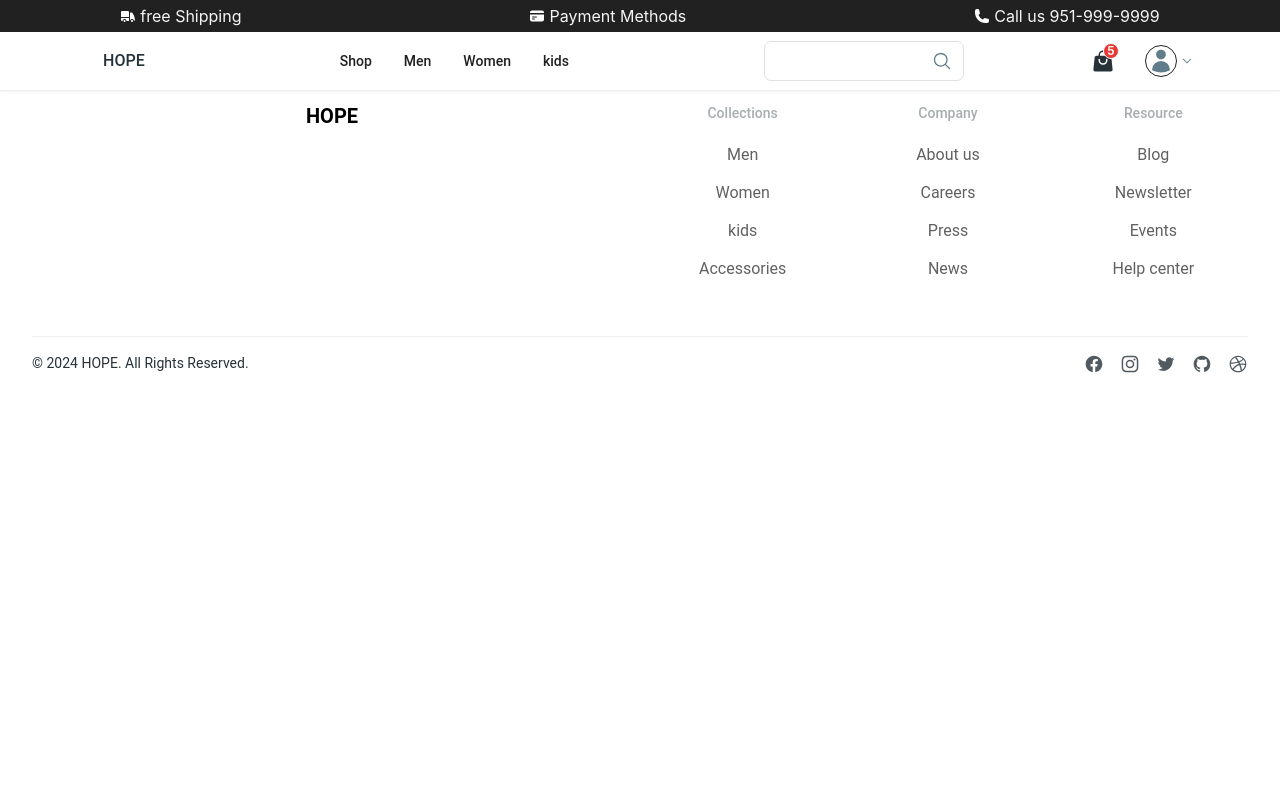
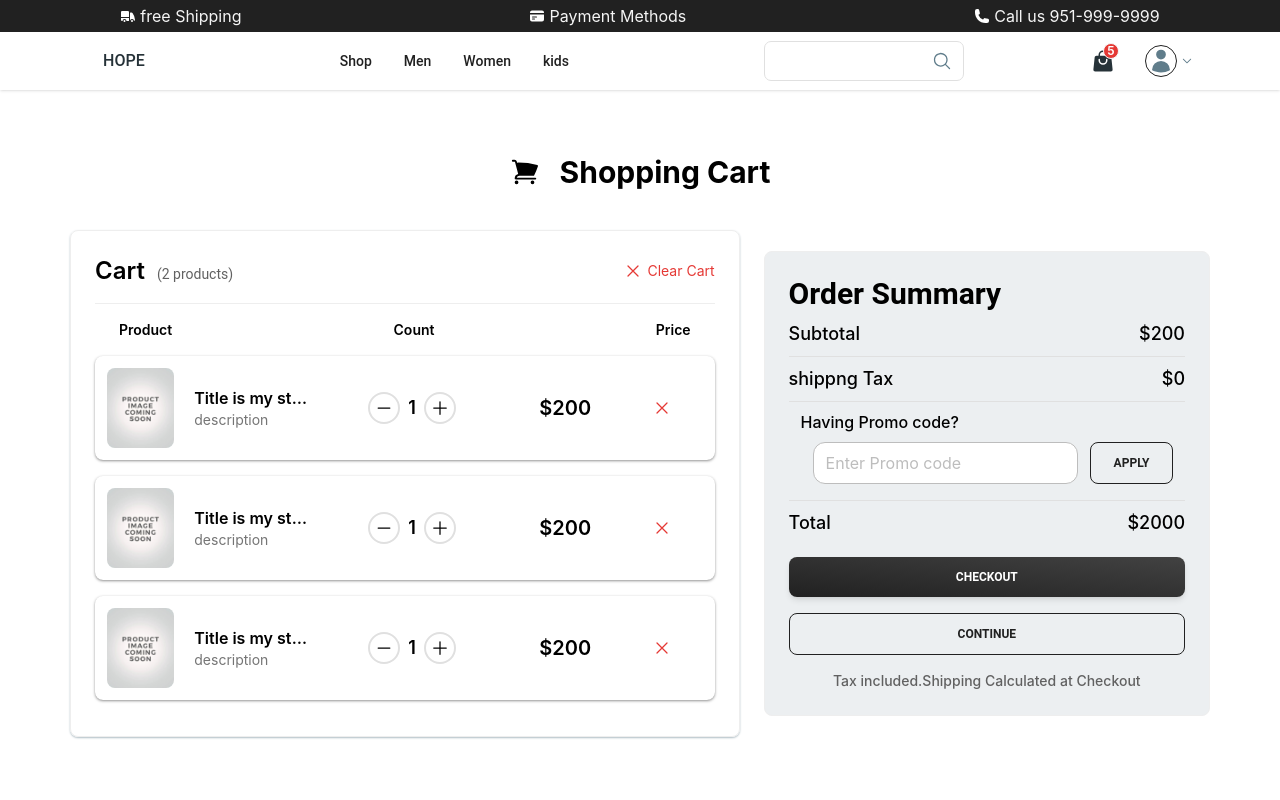
Before and after one commit to jagadeeshm2002/hope, a React (Create React App) app in the folder client/: page /cart in a window 1280 px wide. Shown: the top 800 px of the page. Built offline with nearby package versions, Linux system fonts and the light colour scheme; sample sign-in values are in the browser's storage.

Commit message:
cart page updated

```diff
--- a/client/package.json
+++ b/client/package.json
@@ -16,6 +16,7 @@
     "react-redux": "^9.1.1",
     "react-router-dom": "^6.22.3",
     "react-scripts": "5.0.1",
+    "react-toastify": "^10.0.5",
     "web-vitals": "^2.1.4"
   },
   "scripts": {
--- a/client/src/App.js
+++ b/client/src/App.js
@@ -11,6 +11,7 @@ import RequireAuth from "./features/auth/RequireAuth";
 import HomeScreen from "./pages/home";
 import Shop from "./pages/shop";
 import SingleProduct from "./pages/singleProduct";
+import CartPage from "./pages/cart";
 
 function App() {
   return (
@@ -25,12 +26,13 @@ function App() {
           <Route path="men" element={<Shop category={'men'} />} />
           <Route path="women" element={<Shop category={'women'} />} />
           <Route path="kids" element={<Shop category={'kids'} />} />
-          <Route path="/shop/:slug" element={<SingleProduct />} />
+          <Route path="shop/:slug" element={<SingleProduct />} />
 
           {/* private routes*/}
-
+  c
           <Route element={<RequireAuth />}>
             <Route path="welcome" element={<Welcome />} />
+            <Route path="cart" element={<CartPage />} />
           </Route>
         </Route>
       </Routes>
--- a/client/src/components/header/index.jsx
+++ b/client/src/components/header/index.jsx
@@ -26,7 +26,7 @@ import {
   ShoppingBagIcon,
   MagnifyingGlassIcon,
 } from "@heroicons/react/24/solid";
-import { Link } from "react-router-dom";
+import { Link ,useNavigate} from "react-router-dom";
 
 
 
@@ -188,6 +188,7 @@ export function Header() {
   const [searchValue, setSearchValue] = useState("");
 
   const toggleIsNavOpen = () => setIsNavOpen((cur) => !cur);
+  const navigate = useNavigate()
   const cartItemsCount = 5;
 
   useEffect(() => {
@@ -259,7 +260,7 @@ export function Header() {
           </IconButton>
           <div className="flex items-center">
             <div className="  relative">
-              <ShoppingBagIcon className="h-6 w-6 relative mr-2" />
+              <ShoppingBagIcon className="h-6 w-6 relative mr-2" onClick={() => navigate('/cart')}/>
               {cartItemsCount > 0 && (
                 <span className="absolute top-[-10px] right-[-8px] mt-1 mr-3 flex border-gray-100 border items-center justify-center rounded-full bg-red-600 w-4 h-4 text-white text-xs font-semibold">
                   {cartItemsCount}
--- /dev/null
+++ b/client/src/pages/cart/index.jsx
@@ -0,0 +1,151 @@
+import { MinusIcon, PlusIcon, XMarkIcon } from "@heroicons/react/24/outline";
+import React from "react";
+import dummy from "../../assets/dummy-product.jpg";
+import { Button } from "@material-tailwind/react";
+import { ShoppingCartIcon } from "@heroicons/react/24/solid";
+
+export default function CartPage() {
+  return (
+    <section className="w-full py-16 px-8 ">
+      <div className="container mx-auto ">
+        <div className="flex flex-row justify-center items-center mb-10">
+          <ShoppingCartIcon width={30} height={30} />
+          <h1 className="text-3xl font-bold ml-5">Shopping Cart</h1>
+        </div>
+        <div className="flex flex-col lg:flex-row justify-center items-center gap-6">
+          <div className="w-full lg:w-3/5">
+            <CartMenu />
+          </div>
+          <div className="w-full lg:w-2/5">
+            <Checkout />
+          </div>
+        </div>
+      </div>
+    </section>
+  );
+}
+
+export function CartMenu() {
+  return (
+    <div className="w-full border shadow-sm shadow-blue-gray-200 p-6 rounded-lg">
+      <div>
+        <div className="flex flex-row justify-between ">
+          <div className="inline-flex items-baseline">
+            <p className="font-semibold text-2xl">Cart</p>
+            <p className="text-xs md:text-sm font-sans ml-3 text-gray-700">
+              (2 products)
+            </p>
+          </div>
+          <button
+            type="button"
+            className="text-red-600 inline-flex items-center text-sm"
+          >
+            <XMarkIcon width={20} height={20} className="mr-1" />
+            Clear Cart
+          </button>
+        </div>
+        <hr className="my-4" />
+        <div className="flex flex-col gap-4">
+          <div className="hidden md:flex flex-row justify-between px-6">
+            <p className="font-semibold text-sm">Product</p>
+            <p className="font-semibold text-sm ">Count</p>
+            <p className="font-semibold text-sm">Price</p>
+          </div>
+          <div className="w-full  flex flex-col gap-4 mb-3">
+            <CartMenuList />
+            <CartMenuList />
+            <CartMenuList />
+          </div>
+        </div>
+      </div>
+    </div>
+  );
+}
+
+export function CartMenuList() {
+  return (
+    <div className="w-full rounded-lg shadow shadow-gray-500 flex flex-col  md:flex-row  justify-between p-3">
+      <div className="flex flex-row gap-2 items-center w-full md:w-80">
+        <img
+          src={dummy}
+          alt="dummy"
+          className="w-20 h-20 rounded-lg object-cover"
+          draggable="false"
+        />
+        <div className="flex flex-col justify-start ml-3">
+          <p className="font-semibold text-md text-start line-clamp-1">
+            Title is my style da
+          </p>
+          <p className="text-start text-sm text-gray-600 ">description</p>
+        </div>
+      </div>
+      <div className="flex flex-row w-full justify-between my-4 md:my-0">
+        <div className="flex flex-row w-1/2 justify-center gap-2 items-center pl-4 md:pl-0">
+          <button
+            type="button"
+            className="border-2 rounded-full border-gray-300 w-8 h-8 flex justify-center items-center hover:border-gray-700 transition-all"
+          >
+            <MinusIcon width={20} height={20} />
+          </button>
+          <p className="font-semibold text-lg">1</p>
+          <button
+            type="button"
+            className="border-2 rounded-full border-gray-300 w-8 h-8 flex justify-center items-center hover:border-gray-700 transition-all"
+          >
+            <PlusIcon width={20} height={20} />
+          </button>
+        </div>
+        <div className="flex flex-row items-center justify-around w-1/2">
+          <p className="font-semibold text-xl">$200</p>
+          <button type="button" className="text-red-600">
+            <XMarkIcon width={20} height={20} />
+          </button>
+        </div>
+      </div>
+    </div>
+  );
+}
+
+export function Checkout() {
+  return (
+    <div className="w-full flex flex-col border p-6 rounded-lg bg-blue-gray-50 gap-2 ">
+      <p className="text-start text-3xl font-bold font-sans">Order Summary</p>
+      <div className="flex flex-row justify-between">
+        <p className="text-lg font-medium">Subtotal</p>
+        <p className="text-lg font-medium">$200</p>
+      </div>
+      <hr className=" border-gray-300" />
+      <div className="flex flex-row justify-between">
+        <p className="text-lg font-medium">shippng Tax</p>
+        <p className="text-lg font-medium">$0</p>
+      </div>
+      <hr className=" border-gray-300" />
+      <div className="flex flex-col w-full px-3 items-start gap-2 mb-2">
+        <p className="font-medium">Having Promo code?</p>
+        <div className="flex flex-row w-full ">
+          <input
+            type="text"
+            className="w-full rounded-xl mx-3 px-3 py-2 border border-gray-400"
+            placeholder="Enter Promo code"
+          />
+          <Button variant="outlined" className="px-2 py-2 w-28">
+            Apply
+          </Button>
+        </div>
+      </div>
+      <hr className=" border-gray-300" />
+      <div className="flex flex-row justify-between mb-3">
+        <p className="text-lg font-medium">Total</p>
+        <p className="text-lg font-medium">$2000</p>
+      </div>
+
+      <div className="flex flex-col justify-center gap-4">
+        <Button variant="gradient">Checkout</Button>
+        <Button variant="outlined">Continue</Button>
+        <p className="text-sm font-medium text-gray-700">
+          Tax included.Shipping Calculated at Checkout
+        </p>
+      </div>
+    </div>
+  );
+}
```
Also changed, not shown: client/src/pages/singleProduct/index.jsx (+0 -8 lines), 1 other file (tests, documents, lock files or other folders).
